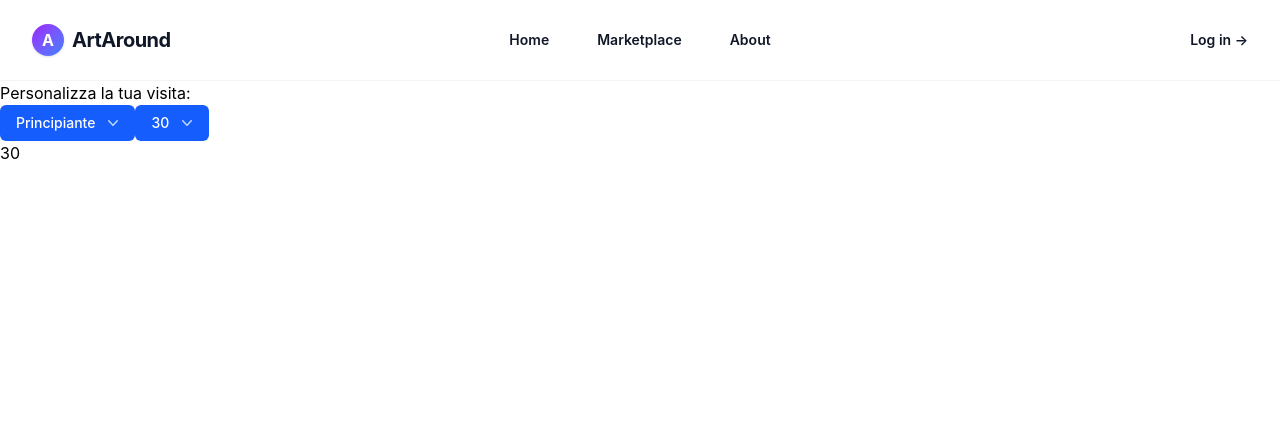
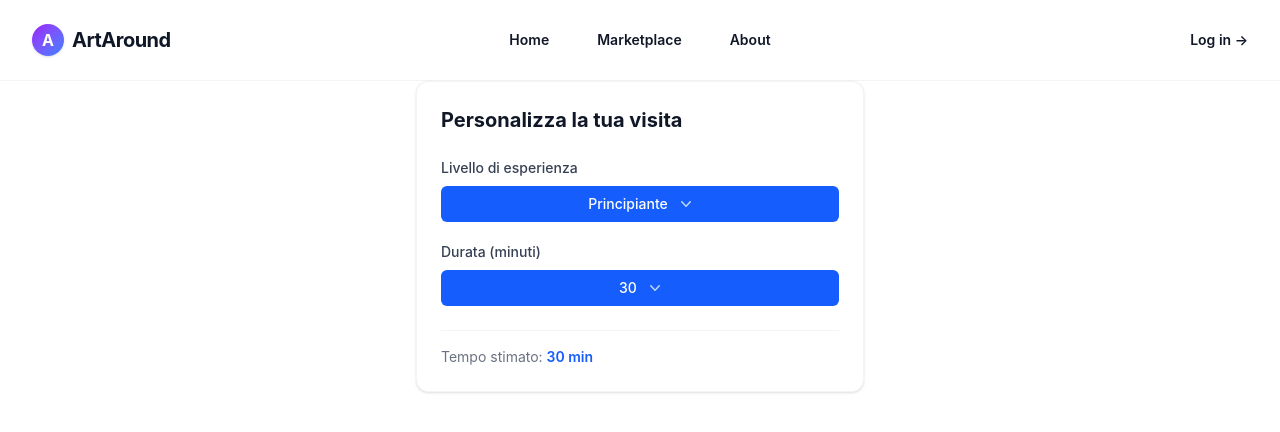
Before and after one commit to Tostapane/ArtAround, a Vue app in the folder navigator/: page / in a window 1280 px wide. Shown: the top 432 px of the page. Built offline with nearby package versions, Linux system fonts and the light colour scheme.

Commit message:
Selector style

```diff
--- a/navigator/src/components/selection/Selector.vue
+++ b/navigator/src/components/selection/Selector.vue
@@ -2,7 +2,7 @@
     import { ref } from 'vue'
     import DropDownMenu from './DropDownMenu.vue';
     let levels: string[] = ['Principiante', 'Intermedio', 'Esperto']
-    let lenght: number[] = [15, 30, 45, 60]
+    let durations: number[] = [15, 30, 45, 60]
 
     interface State {
     level: string;
@@ -16,14 +16,35 @@
 </script>
 
 <template>
-    <h2>Personalizza la tua visita:</h2>
-    <DropDownMenu
-    :label="filters.level"
-    :items="levels"
-    @selected="(val: string | number) => processChoice('level', val as string)" />
-    <DropDownMenu
-    :label="filters.duration"
-    :items="lenght"
-    @selected="(val: string | number) => processChoice('duration', val as number)"/>
-    <p> {{ filters.duration }}</p>
+  <div class="w-full max-w-md mx-auto bg-white p-6 rounded-xl shadow-sm border border-gray-100">
+    <h2 class="text-xl font-bold text-gray-900 mb-6">Personalizza la tua visita</h2>
+
+    <div class="space-y-5">
+      <div class="flex flex-col gap-2">
+        <label class="text-sm font-medium text-gray-700">Livello di esperienza</label>
+        <DropDownMenu
+          class="w-full"
+          :label="filters.level"
+          :items="levels"
+          @selected="(val) => processChoice('level', val as string)"
+        />
+      </div>
+
+      <div class="flex flex-col gap-2">
+        <label class="text-sm font-medium text-gray-700">Durata (minuti)</label>
+        <DropDownMenu
+          class="w-full"
+          :label="filters.duration"
+          :items="durations"
+          @selected="(val) => processChoice('duration', val as number)"
+        />
+      </div>
+    </div>
+
+    <div class="mt-6 pt-4 border-t border-gray-100">
+      <p class="text-sm text-gray-500">
+        Tempo stimato: <span class="font-semibold text-blue-600">{{ filters.duration }} min</span>
+      </p>
+    </div>
+  </div>
 </template>
```
